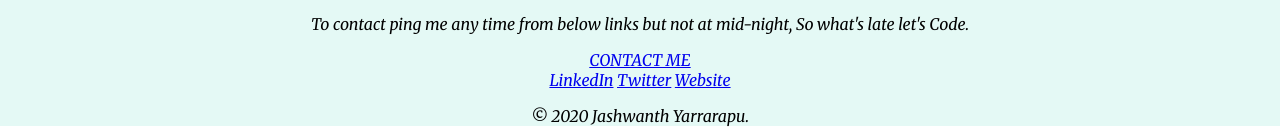
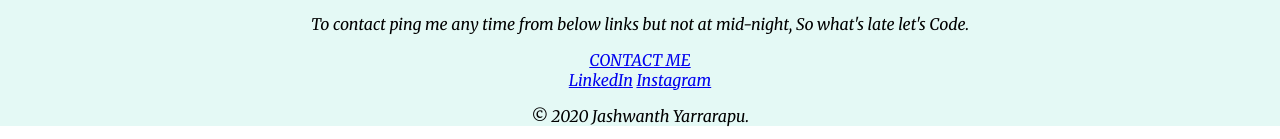
Before and after one commit to yjash0801/PW, a plain HTML site: page index.html in a window 1280 px wide. Shown: the part 1765-1904 px from the top of the page. Drawn offline with Linux system fonts and the light colour scheme.

Commit message:
Update index.html

```diff
--- a/index.html
+++ b/index.html
@@ -48,8 +48,7 @@
 
     <div class="bottom-container">
       <a class="footer-link" href="https://www.linkedin.com/in/jashwanth-yarrarapu-525472191/">LinkedIn</a>
-      <a class="footer-link" href="https://twitter.com/">Twitter</a>
-      <a class="footer-link" href="https://instagram.com/jashwanth._.801/">Website</a>
+      <a class="footer-link" href="https://instagram.com/jashwanth._.801/">Instagram</a>
       <p>© 2020 Jashwanth Yarrarapu.</p>
     </div>
 
```
